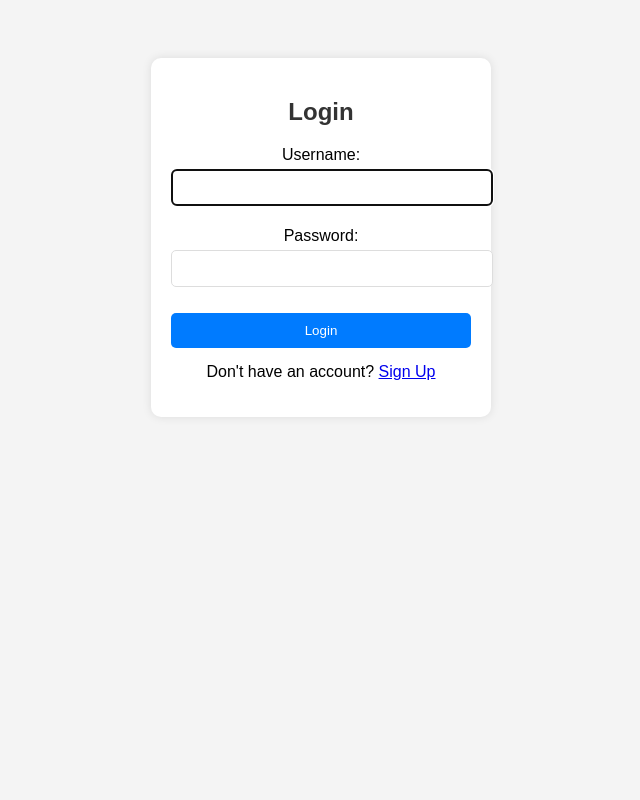
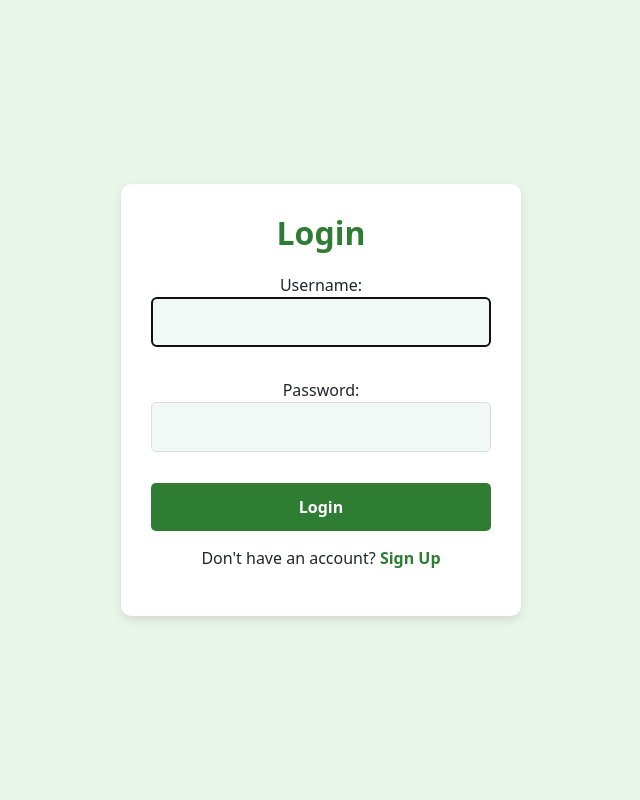
Before and after one commit to usamadoescode/todo, a Django app: page / in a window 1280 px wide. Shown: the whole page, without its empty margins (319-959 px from the left). Run offline with Django 5.2, Linux system fonts and the light colour scheme; parts of the project's set-up code (start-up, migrations or seed data) failed here and were passed over.

Commit message:
ui changes

```diff
--- a/accounts/templates/accounts/login.html
+++ b/accounts/templates/accounts/login.html
@@ -4,46 +4,62 @@
     <meta charset="UTF-8">
     <meta name="viewport" content="width=device-width, initial-scale=1.0">
     <title>Login</title>
+    <link href="https://cdn.jsdelivr.net/npm/bootstrap@5.3.0/dist/css/bootstrap.min.css" rel="stylesheet">
+
     <style>
         body {
-            font-family: Arial, sans-serif;
-            background-color: #f4f4f4;
-            text-align: center;
-            padding: 50px;
+            background-color: #e8f5e9; /* Light Green */
+            display: flex;
+            align-items: center;
+            justify-content: center;
+            height: 100vh;
+            margin: 0;
         }
         .container {
+            max-width: 400px;
             background: white;
-            padding: 20px;
+            padding: 30px;
             border-radius: 10px;
-            box-shadow: 0px 0px 10px rgba(0, 0, 0, 0.1);
-            width: 300px;
-            margin: auto;
+            box-shadow: 0px 4px 10px rgba(0, 0, 0, 0.1);
+            text-align: center;
         }
         h2 {
-            color: #333;
+            color: #2e7d32; /* Dark Green */
+            margin-bottom: 20px;
+            font-weight: bold;
         }
-        form {
-            margin-top: 20px;
-        }
-        input, button {
+        input {
             width: 100%;
-            padding: 10px;
-            margin: 5px 0;
+            padding: 12px;
+            margin-bottom: 15px;
             border: 1px solid #ddd;
             border-radius: 5px;
+            background-color: #f1f8f5; /* Light Greenish Tint */
         }
         button {
-            background: #007bff;
+            width: 100%;
+            padding: 12px;
+            background: #2e7d32; /* Dark Green */
             color: white;
             border: none;
-            cursor: pointer;
+            border-radius: 5px;
+            font-size: 16px;
+            font-weight: bold;
+            transition: 0.3s;
         }
         button:hover {
-            background: #0056b3;
+            background: #1b5e20; /* Darker Green */
         }
         .register-link {
-            margin-top: 10px;
-            display: block;
+            margin-top: 15px;
+        }
+        .register-link a {
+            color: #2e7d32;
+            text-decoration: none;
+            font-weight: bold;
+        }
+        .register-link a:hover {
+            text-decoration: underline;
         }
     </style>
 </head>
```
Also changed, not shown: accounts/templates/accounts/register.html (+36 -20 lines).
